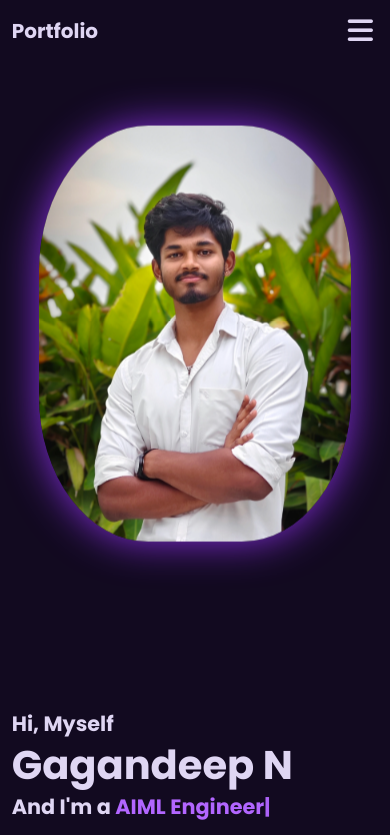
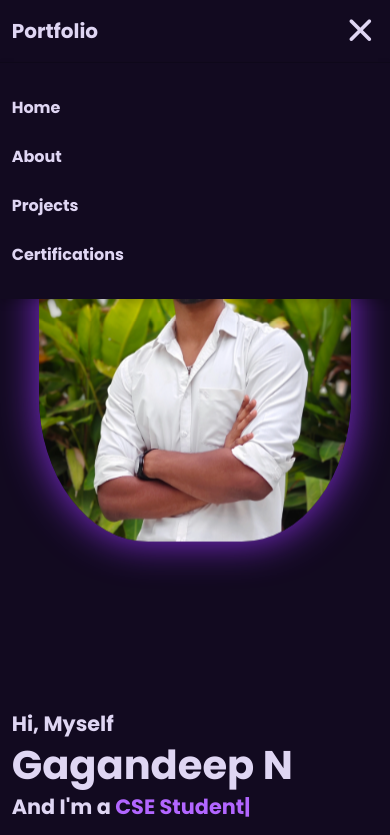
Before and after one commit to Gagan-1718/portfolio, a plain HTML site: page project/index.html in a window 390 px wide. Both pictures are taken after a click on the icon 360 px from the left and 30 px from the top of the page. Shown: the top 835 px of the page. Drawn offline with nearby package versions, Linux system fonts and the light colour scheme.

Commit message:
changes done

```diff
--- a/project/JS/main.js
+++ b/project/JS/main.js
@@ -1,63 +1,68 @@
-let menuIcon=document.querySelector('#menu-icon');
-let navBar=document.querySelector('.navbar');
+let menuIcon = document.querySelector('#menu-icon');
+let navBar = document.querySelector('.navbar');
 
-menuIcon.onclick=()=>{
-    menuIcon.classList.toggle('fa-mark');
+menuIcon.onclick = () => {
+    menuIcon.classList.toggle('fa-bars');
     menuIcon.classList.toggle('fa-xmark');
-    navBar.classList.togggle('active');
+    navBar.classList.toggle('active'); // ✅ FIXED
 };
 
-let sections=document.querySelectorAll('section');
-let navLinks=document.querySelectorAll('header nav a');
+let sections = document.querySelectorAll('section');
+let navLinks = document.querySelectorAll('header nav a');
 
-window.onscroll=()=>{
-        let top=window.scrollY;
+window.onscroll = () => {
+    let top = window.scrollY;
 
     sections.forEach(sec => {
-        let offset=sec.offsetTop-150;
-        let height=sec.offsetHeight;
-        let id=sec.getAtrribute('id');
+        let offset = sec.offsetTop - 150;
+        let height = sec.offsetHeight;
+        let id = sec.getAttribute('id'); // ✅ FIXED
 
-        if(top>=offset && top<offset+height){
-            navLinks.forEach(links=>{
-                links.classList.remove('active');
-                document.querySelector('header nav a[href*="'+id+'"]').classList.add('active');
+        if (top >= offset && top < offset + height) {
+            navLinks.forEach(link => {
+                link.classList.remove('active');
+                document
+                    .querySelector('header nav a[href*="' + id + '"]')
+                    .classList.add('active');
             });
-        };
+        }
     });
 
-    let header=document.querySelector('header');
-    header.classList.toggle('sticky',top>100);
+    let header = document.querySelector('header');
+    header.classList.toggle('sticky', top > 100);
 
+    // close menu on scroll
     menuIcon.classList.add('fa-bars');
     menuIcon.classList.remove('fa-xmark');
     navBar.classList.remove('active');
-}
+};
 
-navLinks.forEach(link=>{
-    link.onclick=()=>{
+// close menu when link clicked
+navLinks.forEach(link => {
+    link.onclick = () => {
         menuIcon.classList.add('fa-bars');
         menuIcon.classList.remove('fa-xmark');
-        menuIcon.classList.remove('active');
+        navBar.classList.remove('active');
     };
 });
 
+/* SCROLL REVEAL */
 ScrollReveal({
-    distance:'80px',
+    distance: '80px',
     duration: 2000,
-    delay:200,
+    delay: 200,
 });
 
-ScrollReveal().reveal('.home-content,heading', {origin:'top'});
-ScrollReveal().reveal('.home-img,.services-container, .portfolio-box,.contact form', {origin:'bottom'});
-ScrollReveal().reveal('.home-contact h1,about-img', {origin:'left'});
-ScrollReveal().reveal('.home-contact p,.about-content', {origin:'right'});
+ScrollReveal().reveal('.home-content, .heading', { origin: 'top' });
+ScrollReveal().reveal('.home-img, .portfolio-box, .contact form', { origin: 'bottom' });
+ScrollReveal().reveal('.home-content h1, .about-img', { origin: 'left' });
+ScrollReveal().reveal('.home-content p, .about-content', { origin: 'right' });
 
-const typed=new Typed('.mulitple-text',{
-    strings: ['AIML Engineer', 'Tech Enthusiast ','Tabla Artist'],
-    typeSpeed:50,
-    backSpeed:50,
-    backDelay:1000,
-    loop:true,
-
+/* TYPED JS */
+const typed = new Typed('.mulitple-text', {
+    strings: ['CSE Student', 'Tech Enthusiast', 'Tabla Artist'],
+    typeSpeed: 50,
+    backSpeed: 50,
+    backDelay: 1000,
+    loop: true,
 });
--- a/project/Style/styles.css
+++ b/project/Style/styles.css
@@ -388,7 +388,7 @@ span {
     display: none;
   }
 
-  .navbar .active{
+  .navbar.active{
     display: block;
   }
 
```
